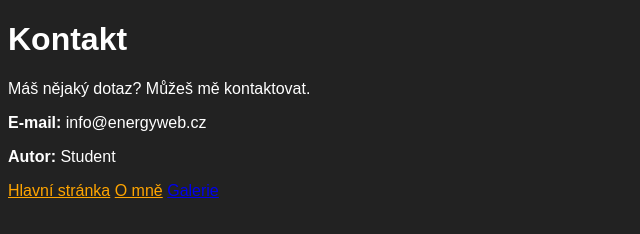
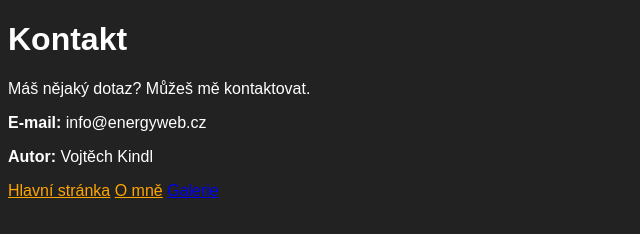
Before and after one commit to Kindl1892/energeticke-napoje, a plain HTML site: page kontakt.html in a window 1280 px wide. Shown: the full height of the page, 0-640 px from the left. Drawn offline with Linux system fonts and the light colour scheme.

Commit message:
Update author name in kontakt.html

```diff
--- a/kontakt.html
+++ b/kontakt.html
@@ -12,7 +12,7 @@
     <p>Máš nějaký dotaz? Můžeš mě kontaktovat.</p>
 
     <p><b>E-mail:</b> info@energyweb.cz</p>
-    <p><b>Autor:</b> Student</p>
+    <p><b>Autor:</b> Vojtěch Kindl</p>
 
     <a href="index.html" style="color: orange;">Hlavní stránka</a>
     <a href="omne.html" style="color: orange;">O mně</a>
```
